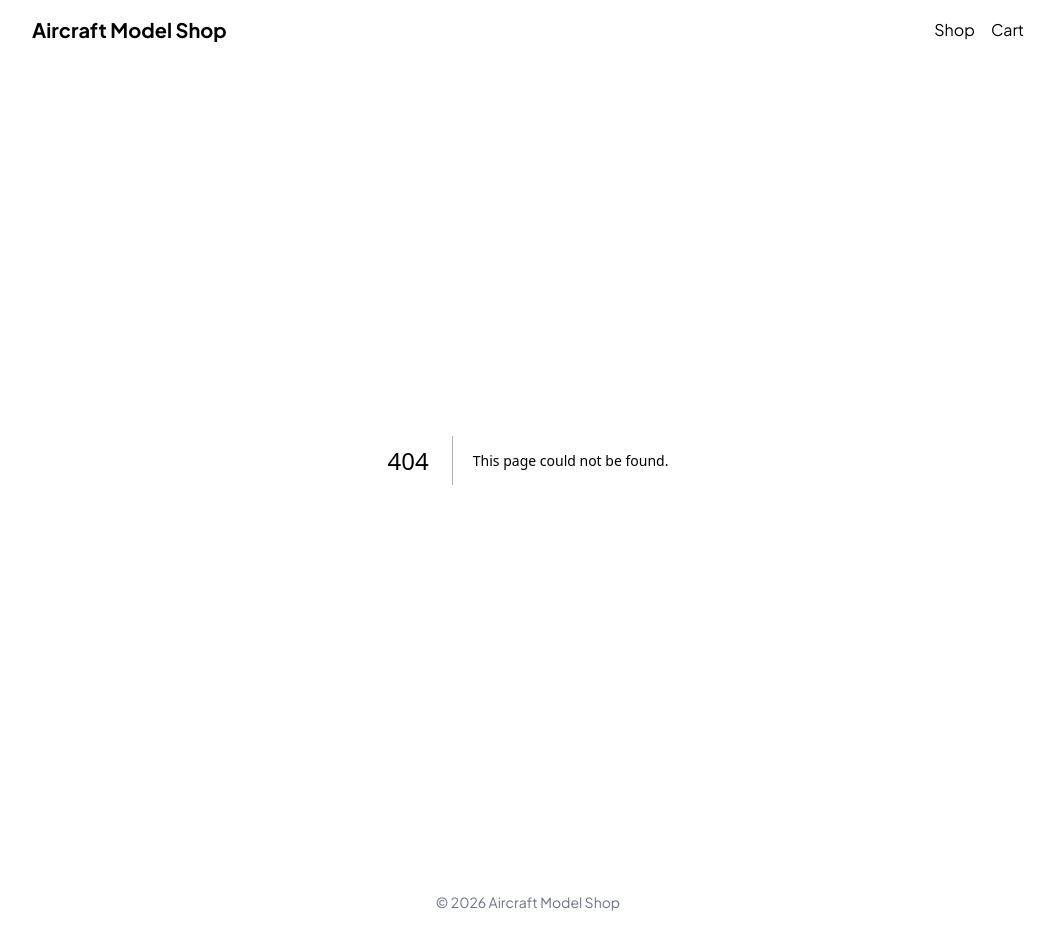
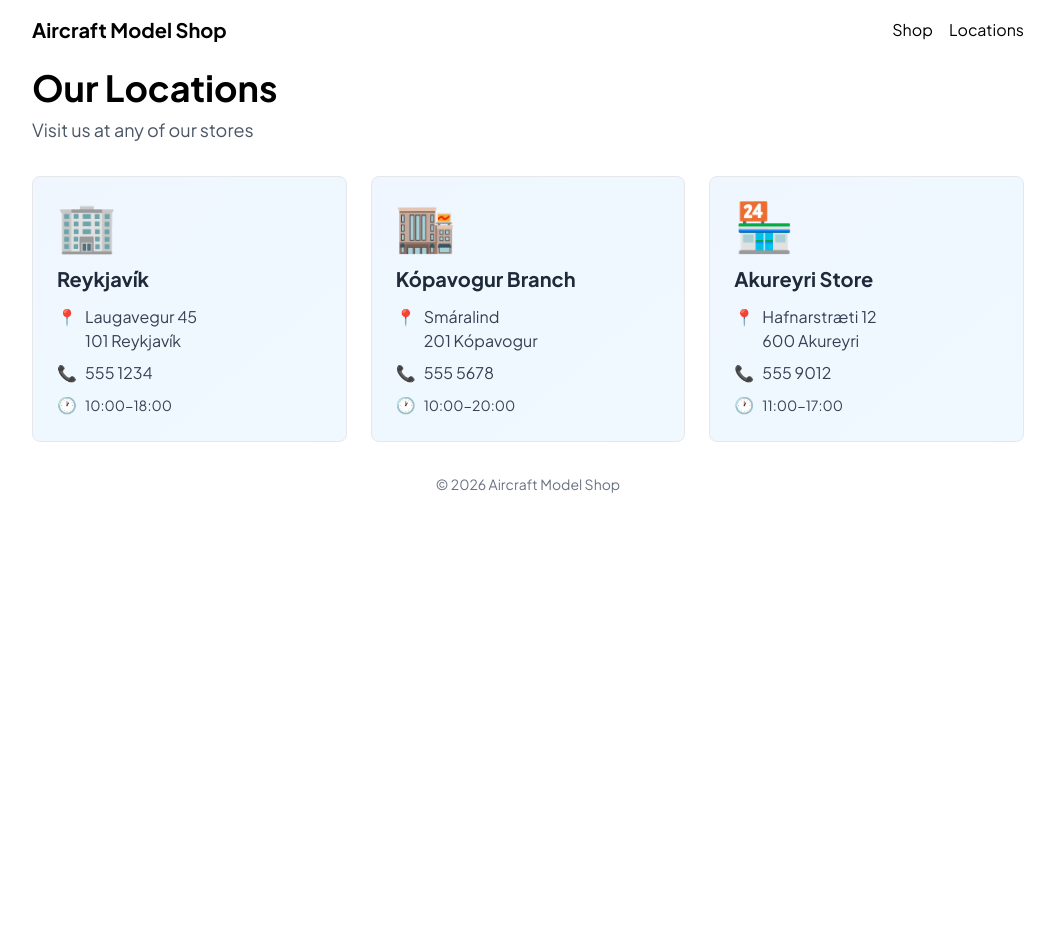
Before and after one commit to marinofranz/nextjs-vefur, a Next.js app: page /locations in a window 1280 px wide. Before the commit this address had no page. Shown: the whole page, without its empty margins (112-1167 px from the left). After the commit the page ends 800 px from the top, so only its background shows below. Built offline with nearby package versions, Linux system fonts and the light colour scheme.

Commit message:
locations síða

```diff
--- a/app/components/navbar.tsx
+++ b/app/components/navbar.tsx
@@ -7,7 +7,7 @@ export function Navbar() {
         <h1 className="text-xl font-bold">Aircraft Model Shop</h1>
         <div className="flex space-x-4">
           <Link href="/">Shop</Link>
-          <Link href="/cart">Cart</Link>
+          <Link href="/locations">Locations</Link>
         </div>
       </div>
     </nav>
--- /dev/null
+++ b/app/locations/page.tsx
@@ -0,0 +1,69 @@
+export default function Locations() {
+  const locations = [
+    {
+      name: "Reykjavík",
+      address: "Laugavegur 45",
+      city: "101 Reykjavík",
+      phone: "555 1234",
+      hours: "10:00-18:00",
+      icon: "🏢",
+    },
+    {
+      name: "Kópavogur Branch",
+      address: "Smáralind",
+      city: "201 Kópavogur",
+      phone: "555 5678",
+      hours: "10:00-20:00",
+      icon: "🏬",
+    },
+    {
+      name: "Akureyri Store",
+      address: "Hafnarstræti 12",
+      city: "600 Akureyri",
+      phone: "555 9012",
+      hours: "11:00-17:00",
+      icon: "🏪",
+    },
+  ];
+
+  return (
+    <>
+      <h1 className="text-4xl font-bold my-2">Our Locations</h1>
+      <p className="text-gray-600 text-lg mb-8">
+        Visit us at any of our stores
+      </p>
+
+      <div className="grid grid-cols-1 md:grid-cols-3 gap-6">
+        {locations.map((location) => (
+          <div
+            key={location.name}
+            className="border border-gray-200 rounded-lg p-6 bg-linear-to-br from-blue-50 to-sky-50"
+          >
+            <div className="text-5xl mb-4">{location.icon}</div>
+            <h2 className="text-xl font-bold mb-3 text-gray-800">
+              {location.name}
+            </h2>
+            <div className="space-y-2 text-gray-700">
+              <p className="flex items-start gap-2">
+                <span>📍</span>
+                <span>
+                  {location.address}
+                  <br />
+                  {location.city}
+                </span>
+              </p>
+              <p className="flex items-center gap-2">
+                <span>📞</span>
+                <span>{location.phone}</span>
+              </p>
+              <p className="flex items-center gap-2">
+                <span>🕐</span>
+                <span className="text-sm">{location.hours}</span>
+              </p>
+            </div>
+          </div>
+        ))}
+      </div>
+    </>
+  );
+}
```
